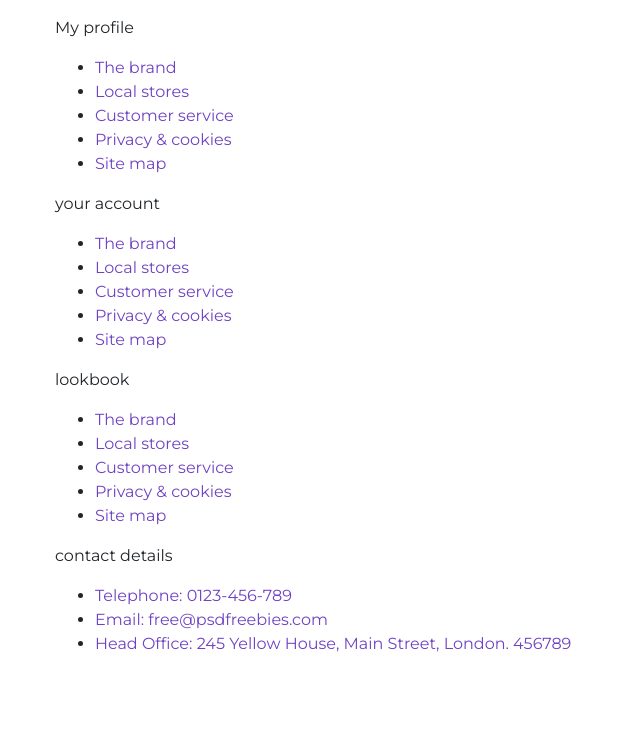
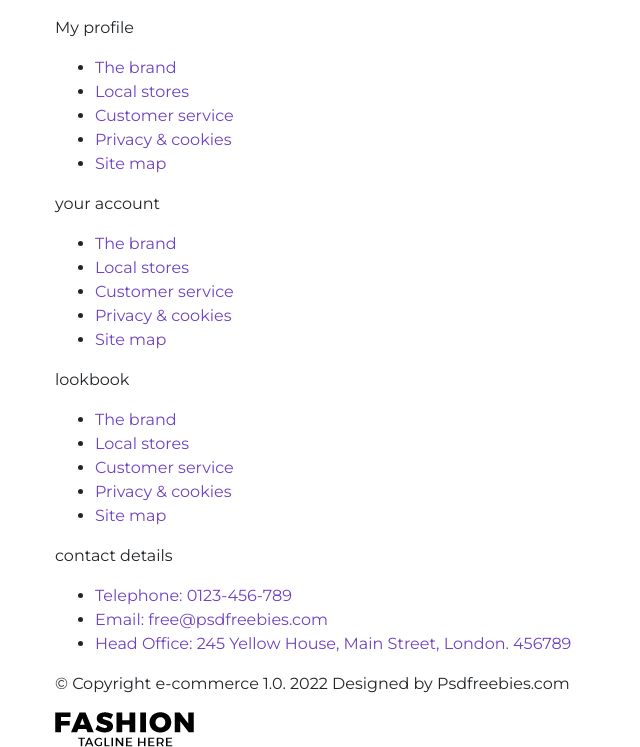
Before and after one commit to auriil/fashion-shop, a website: page app/index.html in a window 1280 px wide. Shown: the part 5403-6150 px from the top of the page, without its empty margins (0-640 px from the left). Before the commit the page ends 6075 px from the top, so only its background shows below. Drawn offline with Linux system fonts and the light colour scheme.

Commit message:
create footer

```diff
--- a/app/index.html
+++ b/app/index.html
@@ -336,6 +336,13 @@
 		</div>
 	</div>
 
+	<footer class="footer">
+		<div class="wrap">
+			<p>© Copyright e-commerce  1.0. 2022 Designed by Psdfreebies.com</p>
+			<img src="img/logo.png" alt="Logo">
+		</div>
+	</footer>
+
 	<script src="js/scripts.min.js"></script>
 
 </body>
--- /dev/null
+++ b/app/scss/blocks/_footer.scss
@@ -0,0 +1,18 @@
+.footer {
+  text-align: center;
+  padding: 10px 0;
+
+  p {
+    font-size: 14px;
+    line-height: 30px;
+    color: #727272;
+    font-weight: 300;
+    margin: 20px 0;
+  }
+
+  img {
+    display: block;
+    margin: 40px auto 30px;
+  }
+
+}
--- a/app/scss/main.scss
+++ b/app/scss/main.scss
@@ -15,3 +15,4 @@
 @import "blocks/featured";
 @import "blocks/blog";
 @import "blocks/links";
+@import "blocks/footer";
```
